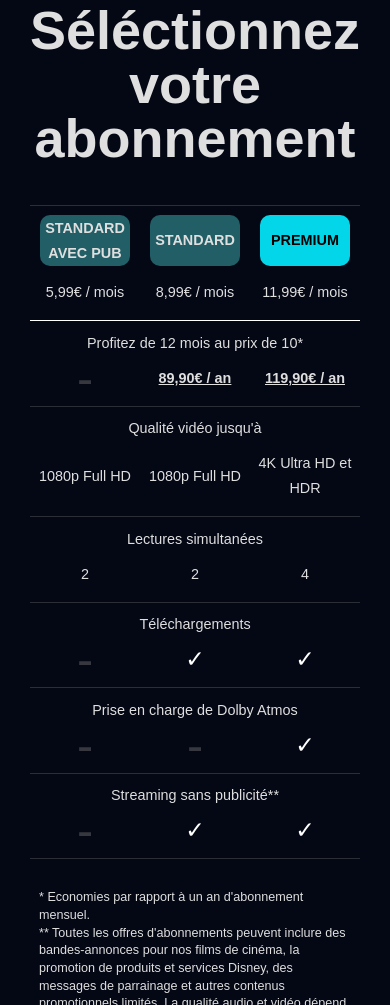
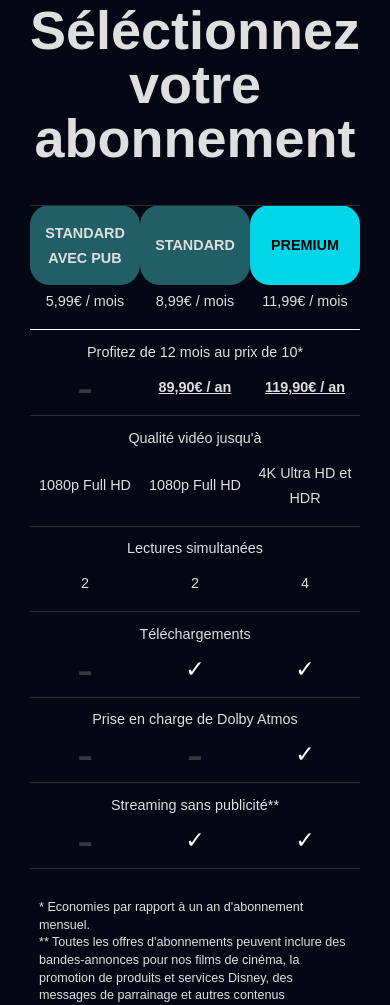
Before and after one commit to YassineGharbi/disney-guillaume, a plain HTML site: page index.html in a window 390 px wide. Shown: the part 2414-3419 px from the top of the page. Drawn offline with Linux system fonts and the light colour scheme.

Commit message:
Update style.css
correction CSS

```diff
--- a/css/style.css
+++ b/css/style.css
@@ -936,7 +936,6 @@ table {
     border-bottom: transparent;
     padding: 10px 14px 6px;
     min-width: 170px;
-    background-clip: content-box;
     border-radius: 20px;
     font-size: 0.8em;
     font-weight: bold;
@@ -1053,12 +1052,12 @@ table {
     border-bottom: transparent;
     padding: 10px 10px 10px;
     min-width: 110px;
-    min-height: 80px;
+    height: 80px;
     /* background-clip: content-box; */
     border-radius: 20px;
     font-size: 0.8em;
     font-weight: bold;
-    /* vertical-align: middle; */
+    vertical-align: middle; */
   }
 
   .footer_container {
```
